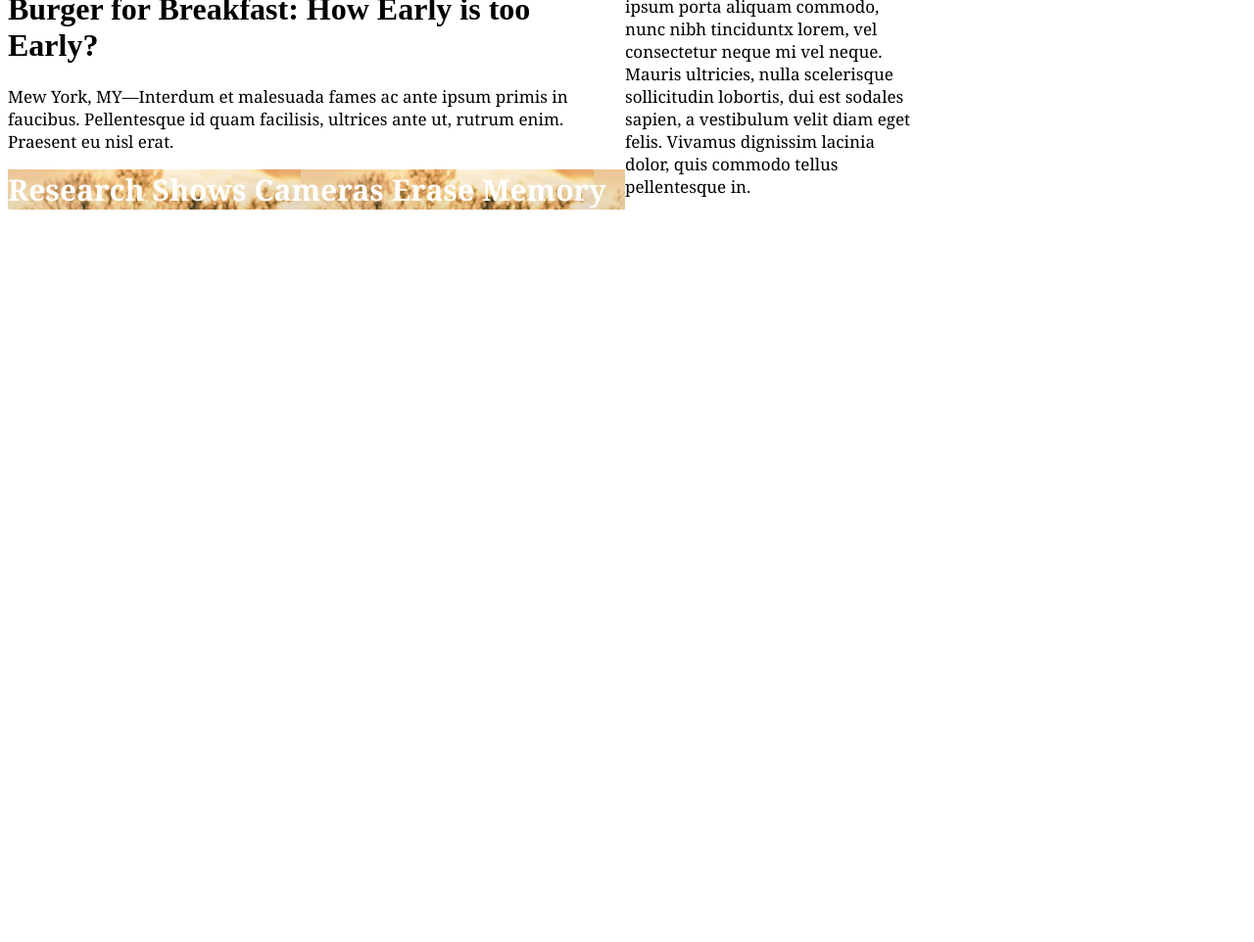
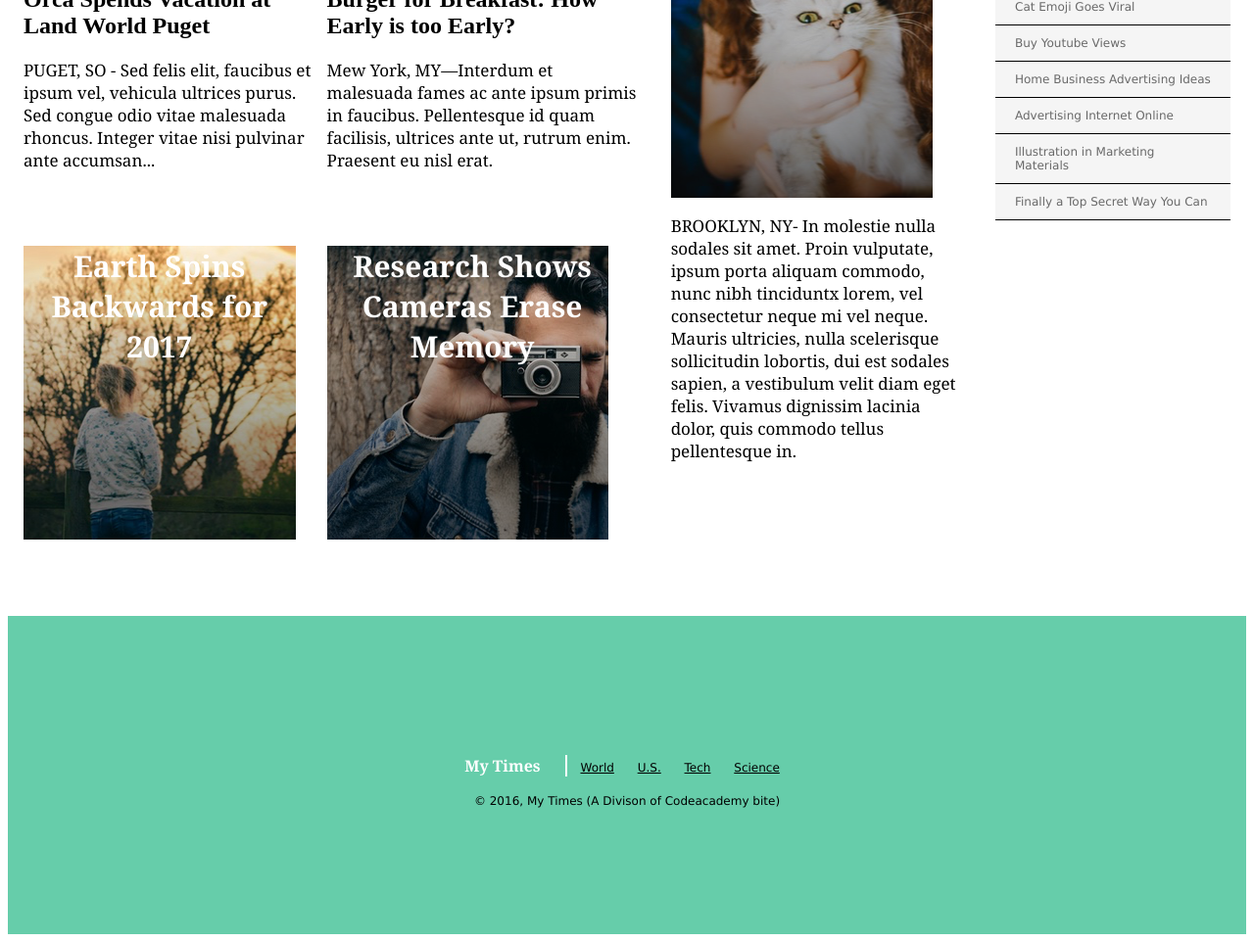
Before and after one commit to Lndubose/mytimes, a plain HTML site: page index.html in a window 1280 px wide. Shown: the part 777-1739 px from the top of the page at 98% size. Before the commit the page ends 1004 px from the top, so only its background shows below. Drawn offline with Linux system fonts and the light colour scheme.

Commit message:
finally done

```diff
--- a/index.html
+++ b/index.html
@@ -19,45 +19,68 @@
     </header>
     <div class="content">
       <div class="first column">
+        <div class="lead-story">
           <div class="mother image">
             <span>Mother of Three Buys Tuna Steak at Phish Concert. Leaves, "Feeling Funny."</span>
           </div>
-        <div class="info">
-          <p>MONUMENT VALLEY, AZ - Lorem ipsum dolor sit amet, consectetur adipiscing elit. Pellentesque nec nisl at augue dapibus dignissim. Nunc condimentum rutrum metus, ac eleifend lacus viverra nec. Proin ultrices egestas diam sed mollis. Nulla sapien massa, dictum vitae est et, pellentesque rutrum risus. Nunc volutpat, metus ac rutrum tempus, orci nisi porttitor dolor, sit amet luctus metus est ut mauris. Quisque vulputate nisl vitae massa rhoncus, at sagittis elit accumsan. Etiam tempus, lorem quis blandit imperdiet, enim dui lobortis tortor, sit amet lobortis arcu ex id odio. Nam fermentum nulla et eros bibendum, sed ullamcorper massa scelerisque. Vestibulum aliquet placerat leo a hendrerit. Nulla non sagittis neque. Nullam sit amet fringilla massa.</p>
+          <p class="narrative">MONUMENT VALLEY, AZ - Lorem ipsum dolor sit amet, consectetur adipiscing elit. Pellentesque nec nisl at augue dapibus dignissim. Nunc condimentum rutrum metus, ac eleifend lacus viverra nec. Proin ultrices egestas diam sed mollis. Nulla sapien massa, dictum vitae est et, pellentesque rutrum risus. Nunc volutpat, metus ac rutrum tempus, orci nisi porttitor dolor, sit amet luctus metus est ut mauris. Quisque vulputate nisl vitae massa rhoncus, at sagittis elit accumsan. Etiam tempus, lorem quis blandit imperdiet, enim dui lobortis tortor, sit amet lobortis arcu ex id odio. Nam fermentum nulla et eros bibendum, sed ullamcorper massa scelerisque. Vestibulum aliquet placerat leo a hendrerit. Nulla non sagittis neque. Nullam sit amet fringilla massa.</p>
         </div>
-        <div class="orca">
-          <h1>Orca Spends Vacation at Land World Puget</h1>
-          <p>PUGET, SO - Sed felis elit, faucibus et ipsum vel, vehicula ultrices purus. Sed congue odio vitae malesuada rhoncus. Integer vitae nisi pulvinar ante accumsan...</p>
+        <div class="stories">
+          <div class="story">
+            <div class="text-content">
+              <h2>Orca Spends Vacation at Land World Puget</h2>
+              <p class="narrative">PUGET, SO - Sed felis elit, faucibus et ipsum vel, vehicula ultrices purus. Sed congue odio vitae malesuada rhoncus. Integer vitae nisi pulvinar ante accumsan...</p>
             </div>
             <div class="fall image">
               <span>Earth Spins Backwards for 2017</span>
             </div>
-      <div class="breakfast">
-        <h1>Burger for Breakfast: How Early is too Early?</h1>
-        <p>Mew York, MY—Interdum et malesuada fames ac ante ipsum primis in faucibus. Pellentesque id quam facilisis, ultrices ante ut, rutrum enim. Praesent eu nisl erat.</p>
+          </div>
+          <div class="story">
+            <div class="text-content">
+              <h2>Burger for Breakfast: How Early is too Early?</h2>
+              <p class="narrative">Mew York, MY—Interdum et malesuada fames ac ante ipsum primis in faucibus. Pellentesque id quam facilisis, ultrices ante ut, rutrum enim. Praesent eu nisl erat.</p>
             </div>
             <div class="camera image">
               <span>Research Shows Cameras Erase Memory</span>
             </div>
           </div>
+        </div>
+      </div>
       <div class="second column">
-      <div class="fbi">
-        <h1>FBI Finds Action Star Guilty of False Advertising</h1>
+        <div class="story">
+          <div class="fbi ">
+            <h2>FBI Finds Action Star Guilty of False Advertising</h2>
             <p>WASHINGTON DC- Donec luctus sem augue, rutrum posuere orci aliquam sed. Nam vitae aliquam lectus. Sed tempor tortor est, nec sagittis eros tincidunt sed. Morbi venenatis condimentum sem, vitae sollicitudin turpis pulvinar eget. Morbi pellentesque consectetur mi id auctor. Phasellus tincidunt orci mauris, placerat pharetra urna fringilla vitae. Morbi eget rutrum urna. Cras condimentum augue ut ante sollicitudin interdum. Pellentesque cursus dolor at tincidunt cursus. Vestibulum blandit aliquam felis...</p>
           </div>
+        </div>
+        <div class="story">
           <div class="cats image">
             <span>Cats in Control-Is It a Thing?</span>
           </div>
-      <div class="brook">
-        <p>BROOKLYN, NY- In molestie nulla sodales sit amet. Proin vulputate, ipsum porta aliquam commodo, nunc nibh tinciduntx lorem, vel consectetur neque mi vel neque. Mauris ultricies, nulla scelerisque sollicitudin lobortis, dui est sodales sapien, a vestibulum velit diam eget felis. Vivamus dignissim lacinia dolor, quis commodo tellus pellentesque in.</p>
+          <p class="narattive">BROOKLYN, NY- In molestie nulla sodales sit amet. Proin vulputate, ipsum porta aliquam commodo, nunc nibh tinciduntx lorem, vel consectetur neque mi vel neque. Mauris ultricies, nulla scelerisque sollicitudin lobortis, dui est sodales sapien, a vestibulum velit diam eget felis. Vivamus dignissim lacinia dolor, quis commodo tellus pellentesque in.</p>
         </div>
       </div>
       <div class="third column">
-      <div class="bite">
+        <div class="bite ">
           <img src="./resources/images/img-news-bite.png" alt="A cookie with a bite in it.">
           <h1>NEWS BITES</h1>
-        <p>Cat Emoji Goes Viral Buy Youtube Views Home Business Advertising Ideas Advertising Internet Online Illustration in Marketing Materials Finally a Top Secret Way You Can</p>
+          <span>Cat Emoji Goes Viral</span> <span>Buy Youtube Views</span> <span>Home Business Advertising Ideas</span> <span>Advertising Internet Online</span> <span>Illustration in Marketing Materials</span> <span>Finally a Top Secret Way You Can</span>
         </div>
       </div>
+    </div>
+    <footer>
+      <div class="info">
+        <span class="title">My Times</span>
+        <nav>
+          <span><a href="#">World</a></span>
+          <span><a href="#">U.S.</a></span>
+          <span><a href="#">Tech</a></span>
+          <span><a href="#">Science</a></span>
+        </nav>
+      </div>
+      <div class="copyright">
+        <span>&copy 2016, My Times (A Divison of Codeacademy bite)</span>
+      </div>
+    </footer>
   </body>
 </html>
--- a/resources/css/style.css
+++ b/resources/css/style.css
@@ -1,3 +1,6 @@
+body {
+  display: block;
+}
 /* header */
 header {
   display: flex;
@@ -8,6 +11,10 @@ header {
   font-size: 14px;
   font-weight: bold;
   background-color: white;
+  border-bottom: 1px solid black;
+  position: fixed;
+  z-index: 5;
+  top: 0;
 }
 
 /*only logo*/
@@ -22,39 +29,60 @@ header {
 }
 
 /* end of only logo */
-nav  {
-
-}
 
 nav span {
   display: inline-block;
   padding: 20px 10px;
-
 }
-
 
 /*content*/
 
 .content {
   display: flex;
+  margin: 0 auto 78px auto;
+  padding-top: 116px;
+  width: 1232px;
+  flex-grow: 1;
 }
 
 .column {
-  display: flex;
+  display: inline-flex;
   flex-direction: column;
+  justify-content: center;
 }
+
 
 .first {
   width: 630px;
-  flex-direction: column;
+  justify-content: space-betwen;
+  margin-right: 32px;
 }
 
 .second {
   width: 300px;
+  margin-right: 32px;
 }
 
 .third {
   width: 240px;
+  flex-direction: column;
+}
+
+.third h1 {
+  font-size: 16px;
+  font-weight: bold;
+  text-align: center;
+  padding-bottom: 32px;
+}
+
+.third span {
+  display: block;
+  border-bottom: 1px solid black;
+  background-color: WhiteSmoke;
+ font-family: Verdana;
+ font-size: 12px;
+ color: DimGray;
+ padding: 11px 20px;
 }
 
 div p {
@@ -63,6 +91,17 @@ div p {
   color: black;
 }
 
+.stories {
+  display: flex;
+  justify-content: space-between;
+  margin-top: 17px;
+}
+
+.stories .text-content {
+  height: 250px;
+}
+
+
 /*background images */
 
 .mother {
@@ -70,28 +109,73 @@ div p {
 }
 
 .fall {
-  background-image: url(../images/img-story-1.png);
+  background-image: url(../images/img-story-2.png);
 }
 
 .camera{
-  background-image: url(../images/img-story-2.png);
+  background-image: url(../images/img-story-3.png);
+  padding-left: 10px;
 }
 
 .cats{
-  background-image: url(../images/img-story-3.png);
+  background-image: url(../images/img-story-1.png);
+  margin-right: 32px;
 }
 
-.image span {
+.image {
   font-family: Georgia;
   font-weight: bold;
   font-size: 30px;
   color: white;
+  text-align: center;
+  height: 300px;
+  margin-top: 15px;
 }
 
 .image, .image div{
-  display: flex;
+  display: block;
+  margin-right: 32px;
 }
 
-.image.mother span {
+.mother {
+  display: flex;
+  flex-direction: column;
+}
+
+.mother span {
   font-size: 40px;
+  text-align: left;
 }
+
+/*footer*/
+
+footer {
+  display: flex;
+  align-items: center;
+  justify-content: center;
+  background-color: MediumAquamarine;
+  margin: auto;
+  font-family: Verdana;
+  font-size: 12px;
+  height: 325px;
+  width: 100%;
+  flex-direction: column;
+}
+
+footer nav {
+  display: inline-block;
+}
+
+a:link {
+  color: black;
+}
+
+.title {
+  display: inline-block;
+  font-family: Georgia;
+  font-size: 16px;
+  font-weight: bold;
+  color: white;
+  border-right: 2px solid white;
+  padding-right: 25px;
+}
```
Lines whose indentation alone changed are shown as unchanged.
